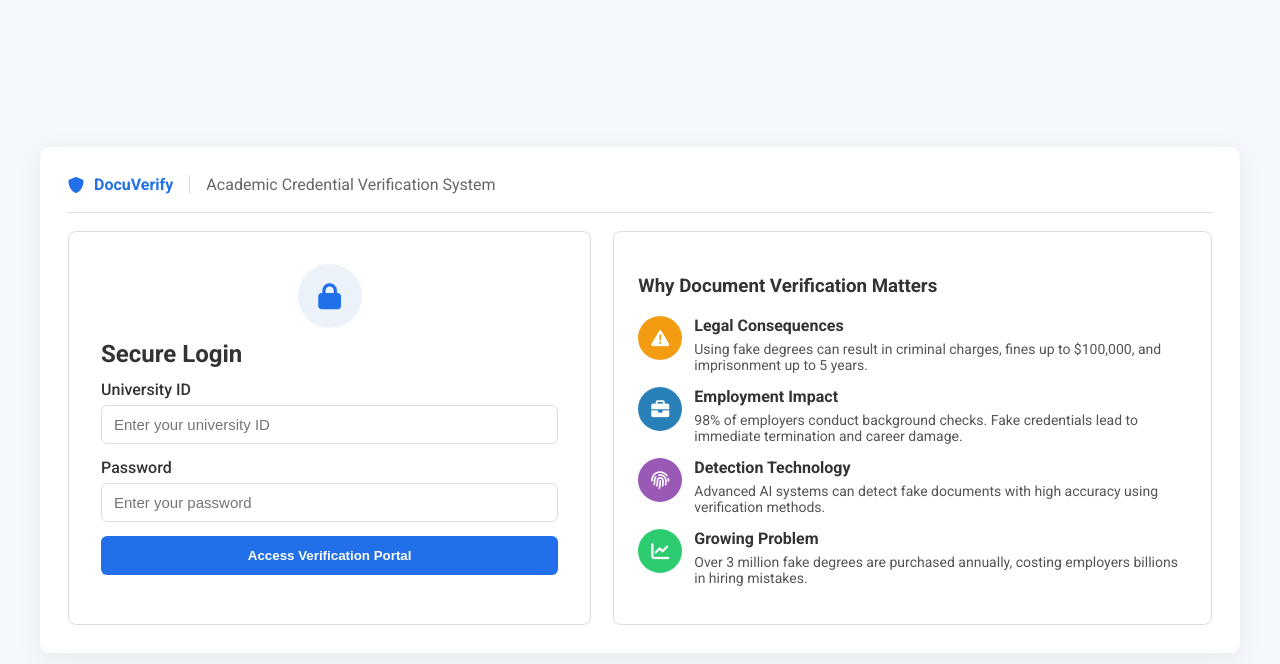
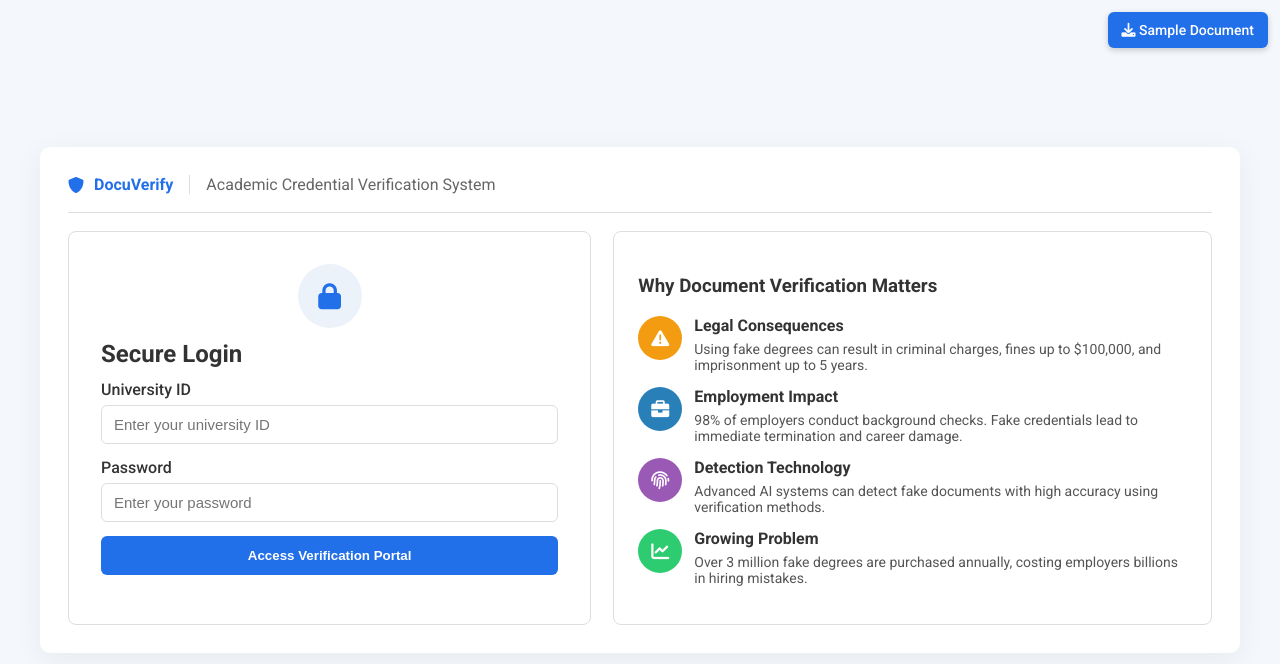
Before and after one commit to vrushalily/SIH_SAMPLE_UI, a plain HTML site: page index.html in a window 1280 px wide. Drawn offline with Linux system fonts and the light colour scheme.

Commit message:
Update index.html

```diff
--- a/index.html
+++ b/index.html
@@ -118,6 +118,14 @@
 </style>
 </head>
 <body>
+<!-- ===== Download Sample Document Button ===== -->
+<a href="sample-degree.png" download="Sample_Degree.png"
+   style="position:fixed; top:12px; right:12px; background:#216fe9;
+          color:#fff; padding:10px 14px; border-radius:6px;
+          font-size:14px; text-decoration:none; box-shadow:0 2px 6px rgba(0,0,0,0.2);
+          font-weight:500; z-index:1000;">
+  <i class="fas fa-download"></i> Sample Document
+</a>
 
 <!-- ===== LOGIN SECTION ===== -->
 <section id="login-section">
```
